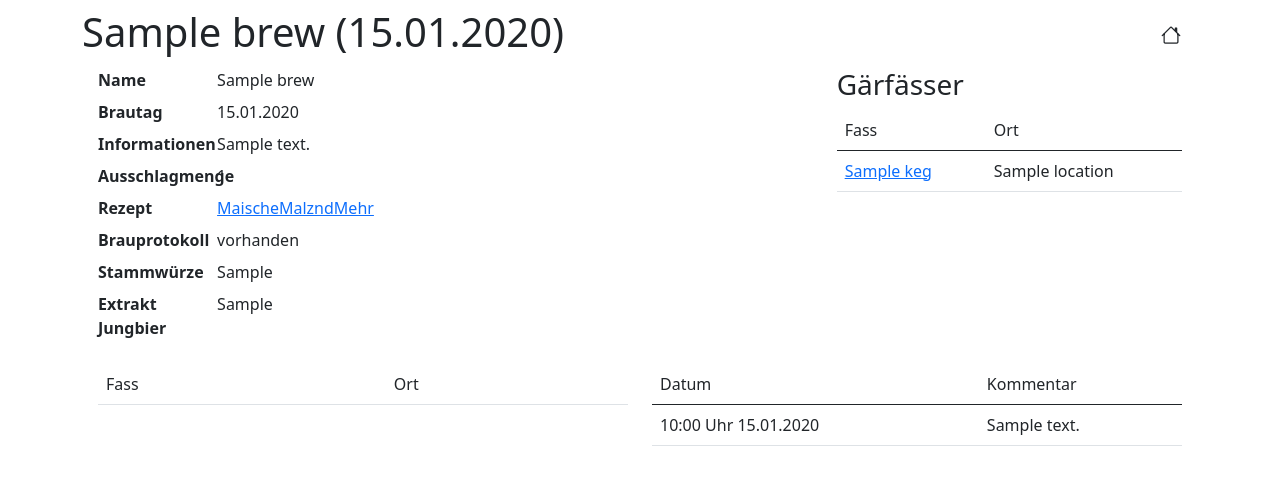
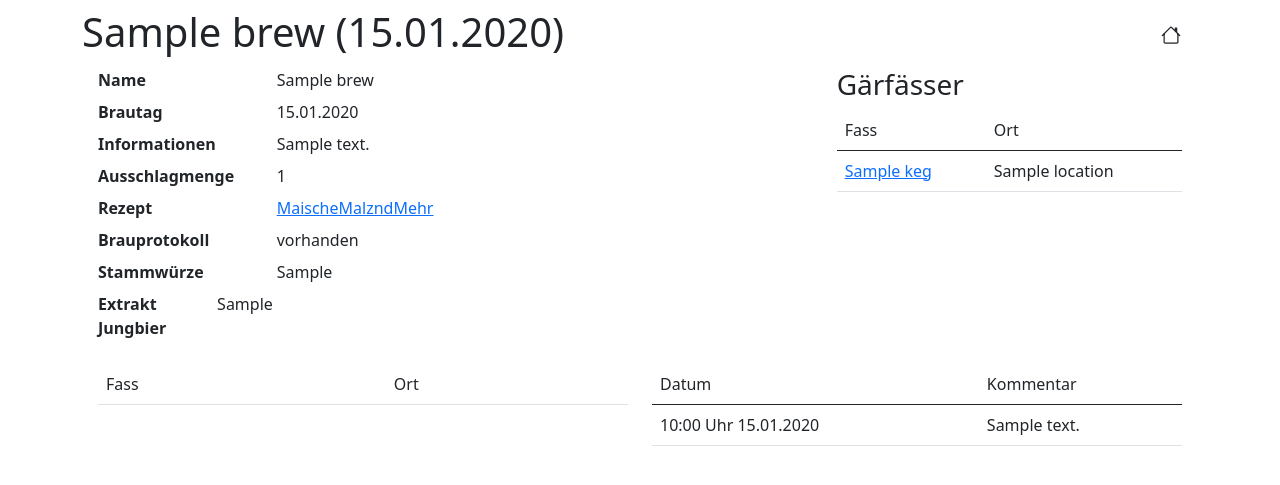
Before and after one commit to foesi/bierwo, a Flask app: template templates/show_brew.html in a window 1280 px wide. Shown: the part 66-551 px from the top of the page. Run offline with Flask 2, Linux system fonts and the light colour scheme; the template is opened without the code that fills it: most values are stand-ins (such as "Sample title", 1, 10 or a date in 2020); some libraries are stand-ins or nearby versions; some web fonts are replaced.

Commit message:
Fix formating

```diff
--- a/templates/show_brew.html
+++ b/templates/show_brew.html
@@ -13,36 +13,36 @@
         <div class="col-sm-8">
             <dl class="row">
                 <div class="row">
-                    <dt class="col-sm-2">Name</dt>
+                    <dt class="col-sm-3">Name</dt>
                     <dd class="col-sm-4">{{ brew.name }}</dd>
                 </div>
                 <div class="row">
-                    <dt class="col-sm-2">Brautag</dt>
+                    <dt class="col-sm-3">Brautag</dt>
                     <dd class="col-sm-4">{{ brew.date.strftime('%d.%m.%Y') }}</dd>
                 </div>
                 <div class="row">
-                    <dt class="col-sm-2">Informationen</dt>
+                    <dt class="col-sm-3">Informationen</dt>
                     <dd class="col-sm-4">{% if brew.comment is not none %}{{ brew.comment }}{% endif %}</dd>
                 </div>
                 <div class="row">
-                    <dt class="col-sm-2">Ausschlagmenge</dt>
+                    <dt class="col-sm-3">Ausschlagmenge</dt>
                     <dd class="col-sm-4">{{ brew.size }}</dd>
                 </div>
                 {% if brew.recipe is not none %}
                 <div class="row">
-                    <dt class="col-sm-2">Rezept</dt>
+                    <dt class="col-sm-3">Rezept</dt>
                     <dd class="col-sm-4"><a href="{{ brew.recipe }}">MaischeMalzndMehr</a></dd>
                 </div>
                 {% endif %}
                 {% if brew.protocol is not none %}
                 <div class="row">
-                    <dt class="col-sm-2">Brauprotokoll</dt>
+                    <dt class="col-sm-3">Brauprotokoll</dt>
                     <dd class="col-sm-4">vorhanden</dd>
                 </div>
                 {% endif %}
                 {% if brew.original_gravity is not none %}
                 <div class="row">
-                    <dt class="col-sm-2">Stammwürze</dt>
+                    <dt class="col-sm-3">Stammwürze</dt>
                     <dd class="col-sm-4">{{ brew.original_gravity }}</dd>
                 </div>
                 {% endif %}
```
